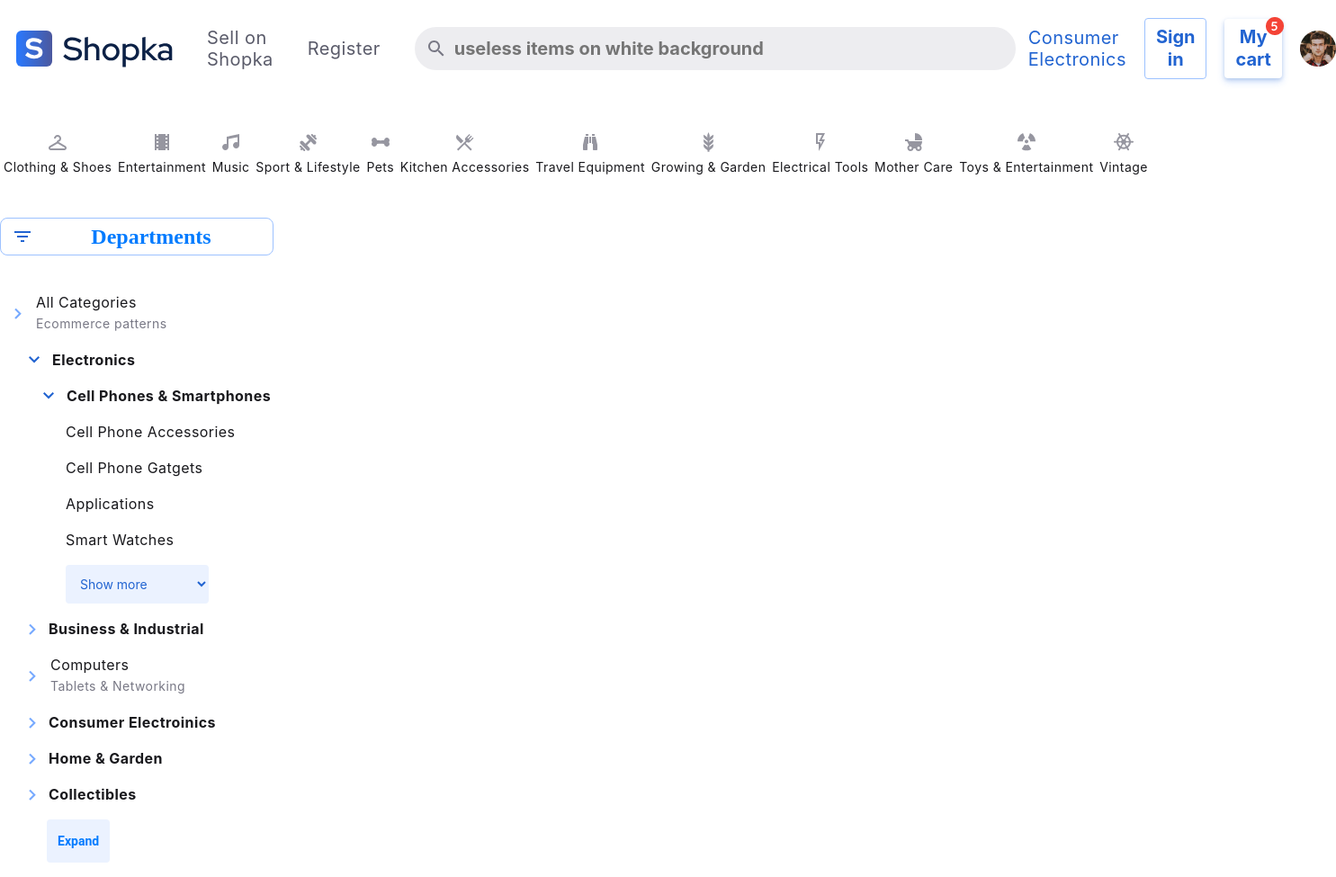
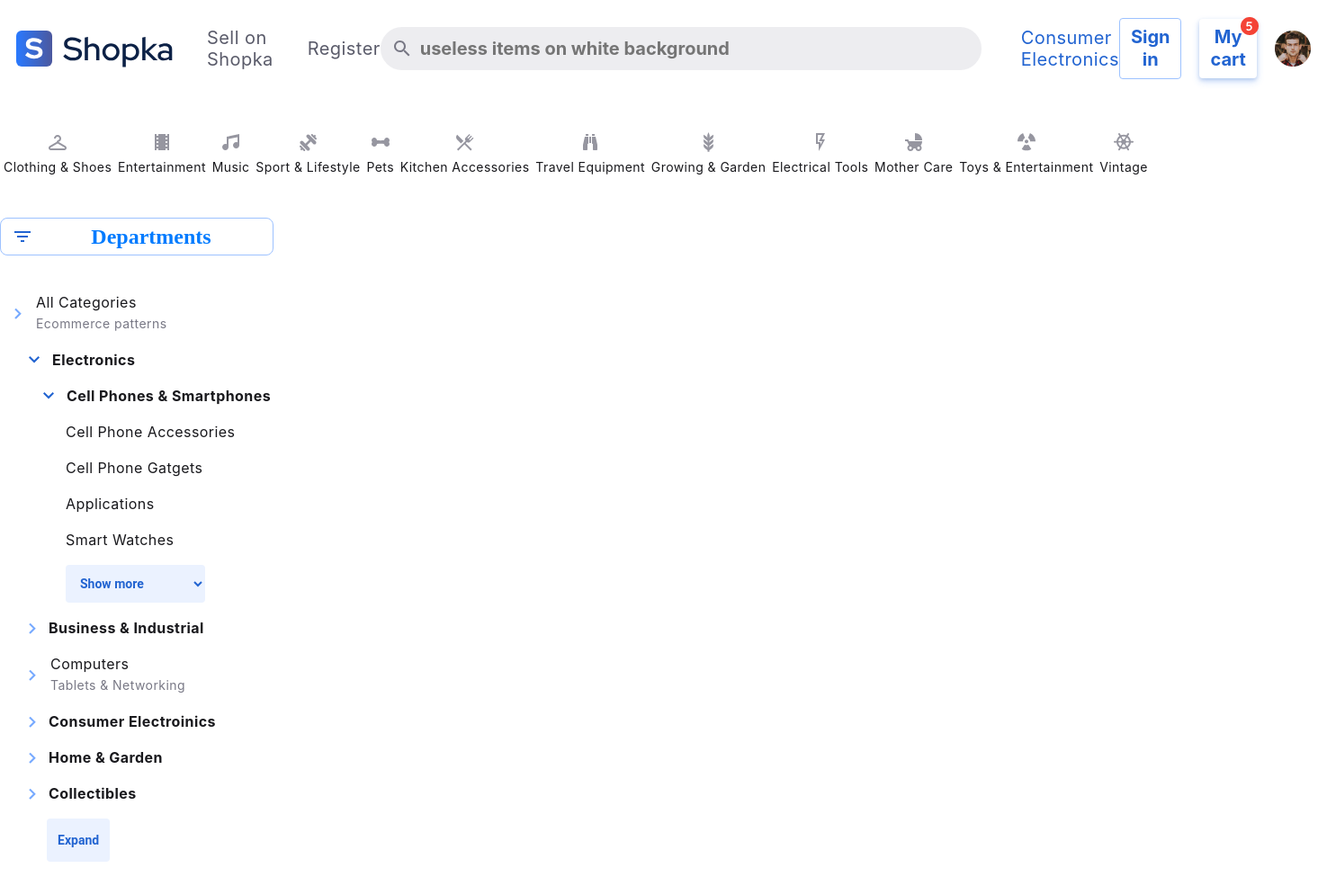
Before and after one commit to AlexandrShvetc/ecomerce, a website: page app/index.html in a window 1280 px wide. Shown: the whole page at 90% size, 1485 px wide, since content can reach past the window. Drawn offline with nearby package versions, Linux system fonts and the light colour scheme; files that its build step writes are made by us from their sources.

Commit message:
fix menu

```diff
--- a/app/index.html
+++ b/app/index.html
@@ -129,19 +129,19 @@
                             <li>
                                 <div class="electronicks">
                                     <img src="images/downarrow.svg" alt="arrow">
-                                    <div>Electronics</div>
+                                    <div><a href="#">Electronics</a></div>
                                 </div>
                                 <ul>
                                     <li>
                                         <div class="electronicks">
                                             <img src="images/downarrow.svg" alt="arrow">
-                                            <div>Cell Phones & Smartphones</div>
+                                            <div><a href="#">Cell Phones & Smartphones</a></div>
                                         </div>
                                         <ul class="cell-phone">
-                                            <li>Cell Phone Accessories</li>
-                                            <li>Cell Phone Gatgets</li>
-                                            <li>Applications</li>
-                                            <li>Smart Watches</li>
+                                            <li><a href="#">Cell Phone Accessories</a></li>
+                                            <li><a href="#">Cell Phone Gatgets</a></li>
+                                            <li><a href="#">Applications</a></li>
+                                            <li><a href="#">Smart Watches</a></li>
                                             <li>
                                                 <select class="show-more" name="select">
                                                     <option disabled selected>Show more</option>
@@ -157,7 +157,7 @@
                             <li>
                                 <div class="electronicks">
                                     <img src="images/closearrow.png" alt="arrow">
-                                    <div>Business & Industrial</div>
+                                    <div><a href="#">Business & Industrial</a></div>
                                 </div>
                             </li>
                             <li>
@@ -172,19 +172,19 @@
                             <li>
                                 <div class="electronicks">
                                     <img src="images/closearrow.png" alt="arrow">
-                                    <div>Consumer Electroinics</div>
+                                    <div><a href="#">Consumer Electroinics</a></div>
                                 </div>
                             </li>
                             <li>
                                 <div class="electronicks">
                                     <img src="images/closearrow.png" alt="arrow">
-                                    <div>Home & Garden</div>
+                                    <div><a href="#">Home & Garden</a></div>
                                 </div>
                             </li>
                             <li>
                                 <div class="electronicks">
                                     <img src="images/closearrow.png" alt="arrow">
-                                    <div>Collectibles</div>
+                                    <div><a href="#">Collectibles</a></div>
                                 </div>
                             </li>
                             <li>
--- a/app/scss/style.scss
+++ b/app/scss/style.scss
@@ -30,6 +30,16 @@ html, body {
   align-items: center;
 }
 
+%navbar-button {
+  color: #2264D1;
+  font: {
+    family: Roboto;
+    style: normal;
+    weight: bold;
+    size: 0.875rem;
+  }
+}
+
 
 a {
   text-decoration: none;
@@ -49,12 +59,16 @@ header {
     @extend %display-flex;
   }
 
-  .left-header * {
-    margin-right: 38px;
+  .left-header {
+    gap: 38px;
   }
 
-  .right-header * {
-    margin-left: 20px;
+  .right-header {
+    gap: 20px;
+  }
+
+  .center-header {
+    gap: 30px;
   }
 
   .search-form {
@@ -215,8 +229,8 @@ header {
           border-radius: 4px;
           border: 0;
           padding: 12px 48px 12px 12px;
-          color: #2264D1;
-          font-size: 0.875rem;
+          @extend %navbar-button;
+          cursor: pointer;
         }
 
         .electronicks {
@@ -226,23 +240,32 @@ header {
 
           div {
             margin-left: 14px;
+
+            a {
+              color: #19191D;
+            }
           }
         }
+
         .cell-phone {
           padding-left: 25px;
           font-weight: 400;
+
+          a {
+            color: #19191D;
+          }
         }
-        .expand{
+
+        .expand {
           background: #EBF2FF;
           border-radius: 4px;
           border: 0;
           padding: 12px;
           margin-left: 20px;
-          font: {
-            family: Roboto;
-            style: normal;
-            weight: bold;
-            size: 0.875rem;
+          @extend %navbar-button;
+
+          a {
+            color: #2264D1;
           }
         }
       }
```
